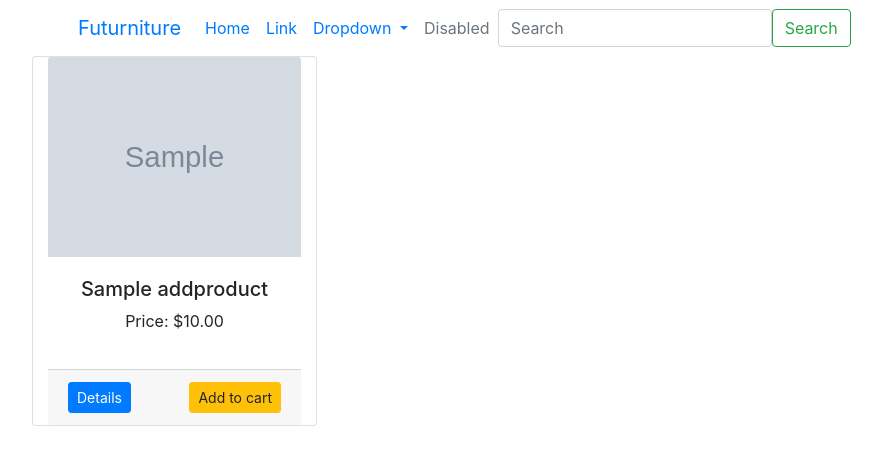
After one commit to hetashah21/furniture-store-app, a Flask app: page / in a window 1280 px wide. The commit adds this page. Shown: the top 465 px of the page, without its empty margins (38-920 px from the left). Run offline with Flask 3, Linux system fonts and the light colour scheme; tables that the repository leaves empty hold one stand-in row (values such as "Sample post"); grey boxes marked "Sample" are stand-in pictures; some libraries are stand-ins or nearby versions.

Commit message:
Displaying products on admin and home page

```diff
--- a/shop/admin/routes.py
+++ b/shop/admin/routes.py
@@ -3,13 +3,15 @@ from flask import render_template, session, request, redirect, url_for, flash
 from shop import app, db, bcrypt
 from .forms import RegistrationForm, LoginForm
 from .models import User
+from shop.products.models import Addproduct
 
 @app.route('/admin')
 def admin():
     if 'email' not in session:
         flash(f'Please login first', 'danger')
         return redirect(url_for('login'))
-    return render_template('admin/index.html', title='Admin Page')
+    products = Addproduct.query.all()
+    return render_template('admin/index.html', title='Admin Page', products=products)
 
 
 @app.route('/register', methods=['GET', 'POST'])
--- a/shop/products/routes.py
+++ b/shop/products/routes.py
@@ -4,6 +4,11 @@ from shop import app, db, photos
 from .models import Brand, Category, Addproduct
 from .forms import Addproducts
 import secrets
+
+@app.route('/')
+def home():
+    products = Addproduct.query.filter(Addproduct.stock > 0)
+    return render_template('products/index.html', products = products)
 
 @app.route('/addbrand', methods=['GET', 'POST'])
 def addbrand():
@@ -51,5 +56,6 @@ def addproduct():
                              category_id=category, image=image)
         db.session.add(addpro)
         flash(f"The product '{name}' has been added to your database", "success")
+        db.session.commit()
         return redirect(url_for('admin'))
     return render_template('products/addproduct.html', title="Add Product page", form=form, brands=brands, categories=categories)
--- /dev/null
+++ b/shop/templates/products/index.html
@@ -0,0 +1,68 @@
+{% extends 'layout.html' %}
+{% block content %}
+<!------ navbar starts ======-->
+<div class="container">
+    <nav class="navbar navbar-expand-lg bg-body-tertiary">
+        <div class="container-fluid">
+          <a class="navbar-brand" href="/">Futurniture</a>
+          <button class="navbar-toggler" type="button" data-bs-toggle="collapse" data-bs-target="#navbarSupportedContent" aria-controls="navbarSupportedContent" aria-expanded="false" aria-label="Toggle navigation">
+            <span class="navbar-toggler-icon"></span>
+          </button>
+          <div class="collapse navbar-collapse" id="navbarSupportedContent">
+            <ul class="navbar-nav me-auto mb-2 mb-lg-0">
+              <li class="nav-item">
+                <a class="nav-link active" aria-current="page" href="/">Home</a>
+              </li>
+              <li class="nav-item">
+                <a class="nav-link" href="#">Link</a>
+              </li>
+              <li class="nav-item dropdown">
+                <a class="nav-link dropdown-toggle" href="#" role="button" data-bs-toggle="dropdown" aria-expanded="false">
+                  Dropdown
+                </a>
+                <ul class="dropdown-menu">
+                  <li><a class="dropdown-item" href="#">Action</a></li>
+                  <li><a class="dropdown-item" href="#">Another action</a></li>
+                  <li><hr class="dropdown-divider"></li>
+                  <li><a class="dropdown-item" href="#">Something else here</a></li>
+                </ul>
+              </li>
+              <li class="nav-item">
+                <a class="nav-link disabled" aria-disabled="true">Disabled</a>
+              </li>
+            </ul>
+            <form class="d-flex" role="search">
+              <input class="form-control me-2" type="search" placeholder="Search" aria-label="Search">
+              <button class="btn btn-outline-success" type="submit">Search</button>
+            </form>
+          </div>
+        </div>
+    </nav>
+</div>
+<!------ navbar ends ======-->
+<div class="container">
+    <div class="row">
+        {% for product in products %}
+        <div class="col-md-3 card">
+                <img src="{{url_for('static', filename='images/' + product.image)}}" alt="{{product.name}}" class="card-img-top" height="200">
+                <div class="card-body">
+                  {%if product.discount > 0 %}
+                  <p>
+                    <span style="text-shadow: 1px 1px 2px black; color: white; background-color: red;">
+                      Discount: {{ product.discount }}%
+                    </span>
+                  </p>
+                  {% endif %}
+                  <h5 class="text-center">{{product.name}}</h5>
+                  <p class="text-center">Price: ${{product.price}}</p>
+                </div>
+                <div class="card-footer">
+                    <a href="#" class="float-left btn btn-sm btn-primary">Details</a>
+                    <a href="#" class="float-right btn btn-sm btn-warning">Add to cart</a>
+                </div>
+        </div>
+        {% endfor %}
+    </div>
+</div>
+
+{% endblock content %}
```
Also changed, not shown: shop/templates/admin/index.html (+52 -0 lines), shop/static/images/0f3c270c52fbdad4cf68.jpg (renamed from shop/static/images/027a916d38fdc7b35bbc.jpg), shop/static/images/22d2ba601f7f5e6a7f47.jpg (renamed from shop/static/images/04ebc4e556c691abc3e3.jpg), shop/static/images/35477d9173647115d393.jpg (renamed from shop/static/images/15b57616d7721c69c54d.jpg), shop/static/images/5076a1991a8958ed0e0f.jpg (deleted), shop/static/images/58f31f2d139d2d7cd3d3.jpg (deleted), shop/static/images/6387e599408e76668d6a.jpg (renamed from shop/static/images/57de1f32f507db713aba.jpg), shop/static/images/8195fe1a93d54f75d300.jpg (renamed from shop/static/images/9de2e03ef258f98288ff.jpg).
